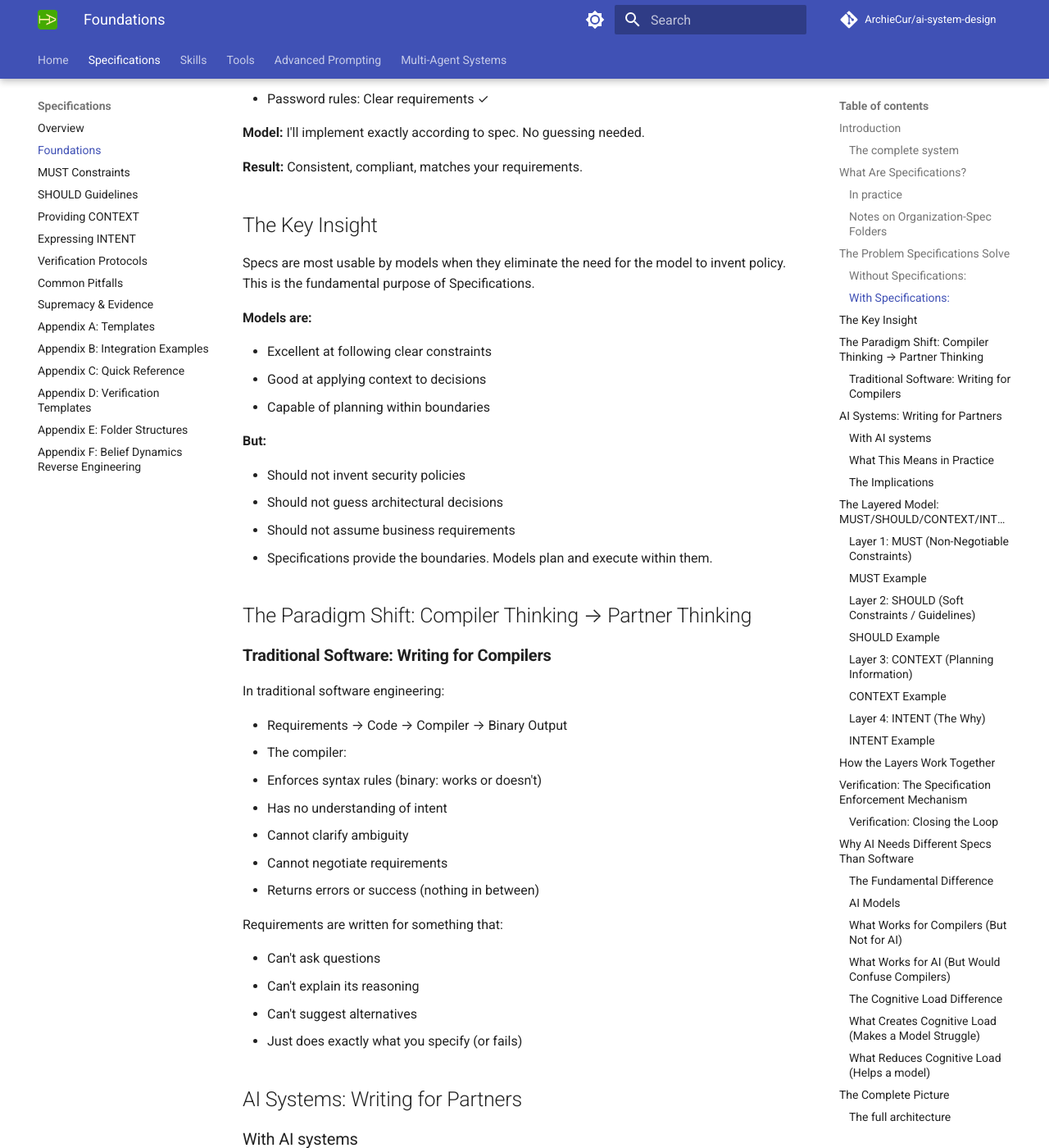
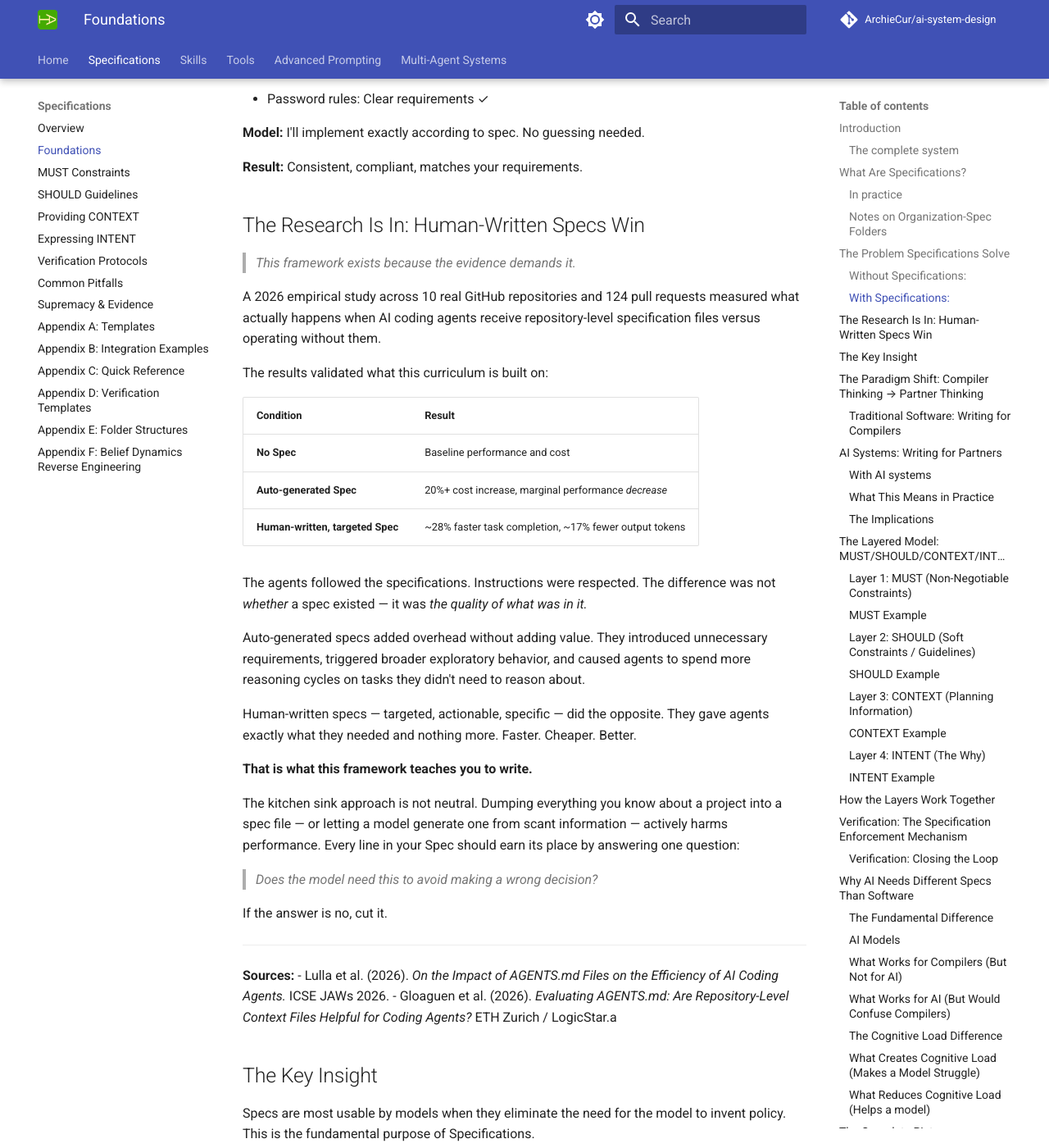
Before and after one commit to ArchieCur/ai-system-design, an MkDocs documentation site: the page built from docs/specifications/Specifications_1_Foundations.md, in a window 1280 px wide and 1400 px high, scrolled down 2940 px. Shown: the whole window at 82% size. Built offline with MkDocs 1.6.1 and Material for MkDocs 9.7.7, drawn with Linux system fonts in a browser that asks for light colours; comment, search, counter and statistics services are not loaded.

Commit message:
Update Specifications_1_Foundations.md

```diff
--- a/docs/specifications/Specifications_1_Foundations.md
+++ b/docs/specifications/Specifications_1_Foundations.md
@@ -93,6 +93,7 @@ SPEC.md says:
 
 `</constraint>`
 
+
 **User:** "Build a user authentication system"
 
 **Model:** "Perfect! The spec tells me:
@@ -107,6 +108,49 @@ SPEC.md says:
 **Model:** I'll implement exactly according to spec. No guessing needed.
 
 **Result:** Consistent, compliant, matches your requirements.
+
+## The Research Is In: Human-Written Specs Win
+
+> *This framework exists because the evidence demands it.*
+
+A 2026 empirical study across 10 real GitHub repositories and 124 pull requests
+measured what actually happens when AI coding agents receive repository-level
+specification files versus operating without them.
+
+The results validated what this curriculum is built on:
+
+| Condition | Result |
+|---|---|
+| **No Spec** | Baseline performance and cost |
+| **Auto-generated Spec** | 20%+ cost increase, marginal performance *decrease* |
+| **Human-written, targeted Spec** | ~28% faster task completion, ~17% fewer output tokens |
+
+The agents followed the specifications. Instructions were respected.
+The difference was not *whether* a spec existed — it was *the quality of what was in it.*
+
+Auto-generated specs added overhead without adding value. They introduced
+unnecessary requirements, triggered broader exploratory behavior, and caused agents
+to spend more reasoning cycles on tasks they didn't need to reason about.
+
+Human-written specs — targeted, actionable, specific — did the opposite. They gave
+agents exactly what they needed and nothing more. Faster. Cheaper. Better.
+
+**That is what this framework teaches you to write.**
+
+The kitchen sink approach is not neutral. Dumping everything you know about a
+project into a spec file — or letting a model generate one from scant information —
+actively harms performance. Every line in your Spec should earn its place by
+answering one question:
+
+> *Does the model need this to avoid making a wrong decision?*
+
+If the answer is no, cut it.
+
+---
+
+**Sources:**
+- Lulla et al. (2026). *On the Impact of AGENTS.md Files on the Efficiency of AI Coding Agents.* ICSE JAWs 2026.
+- Gloaguen et al. (2026). *Evaluating AGENTS.md: Are Repository-Level Context Files Helpful for Coding Agents?* ETH Zurich / LogicStar.a
 
 ## The Key Insight
 
```
